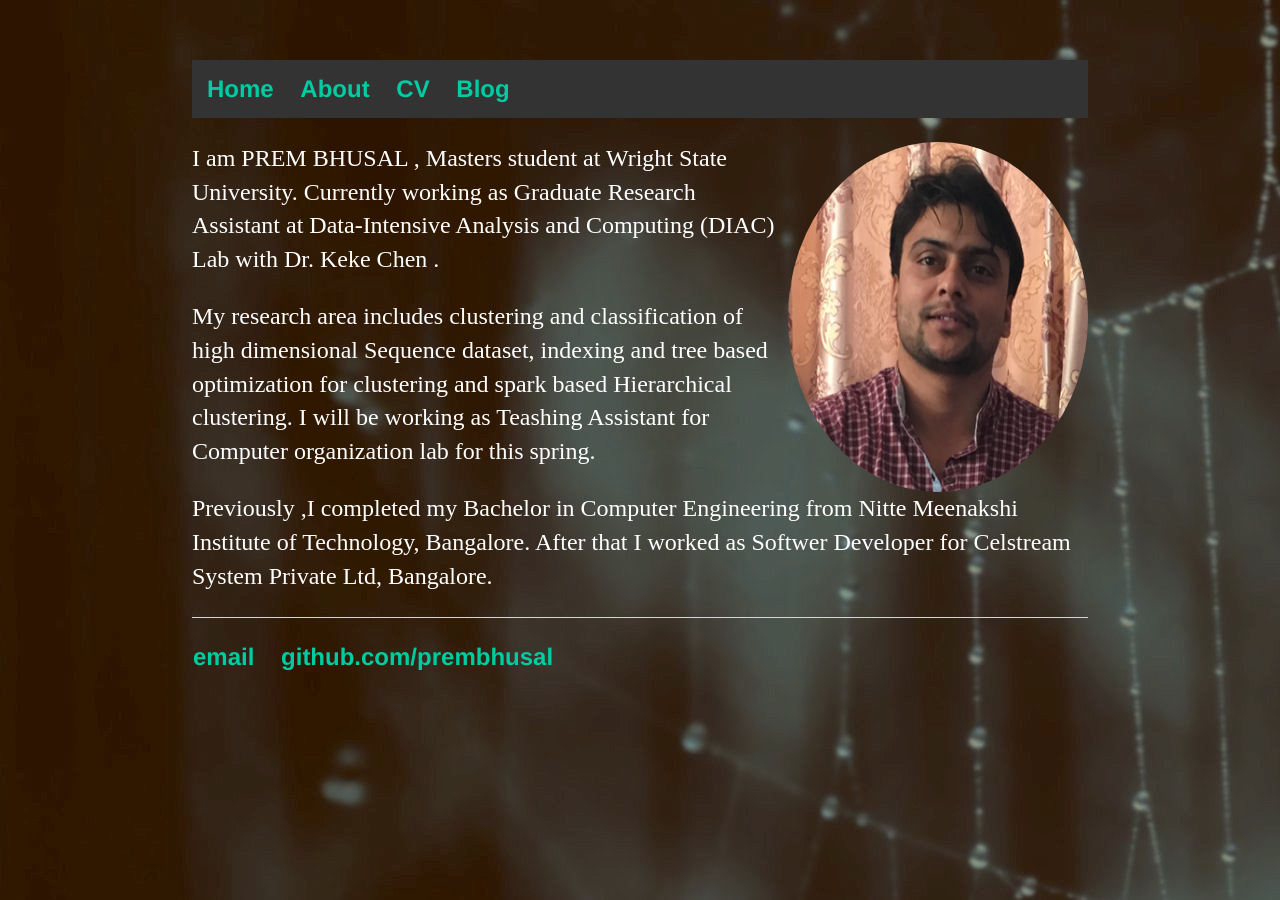
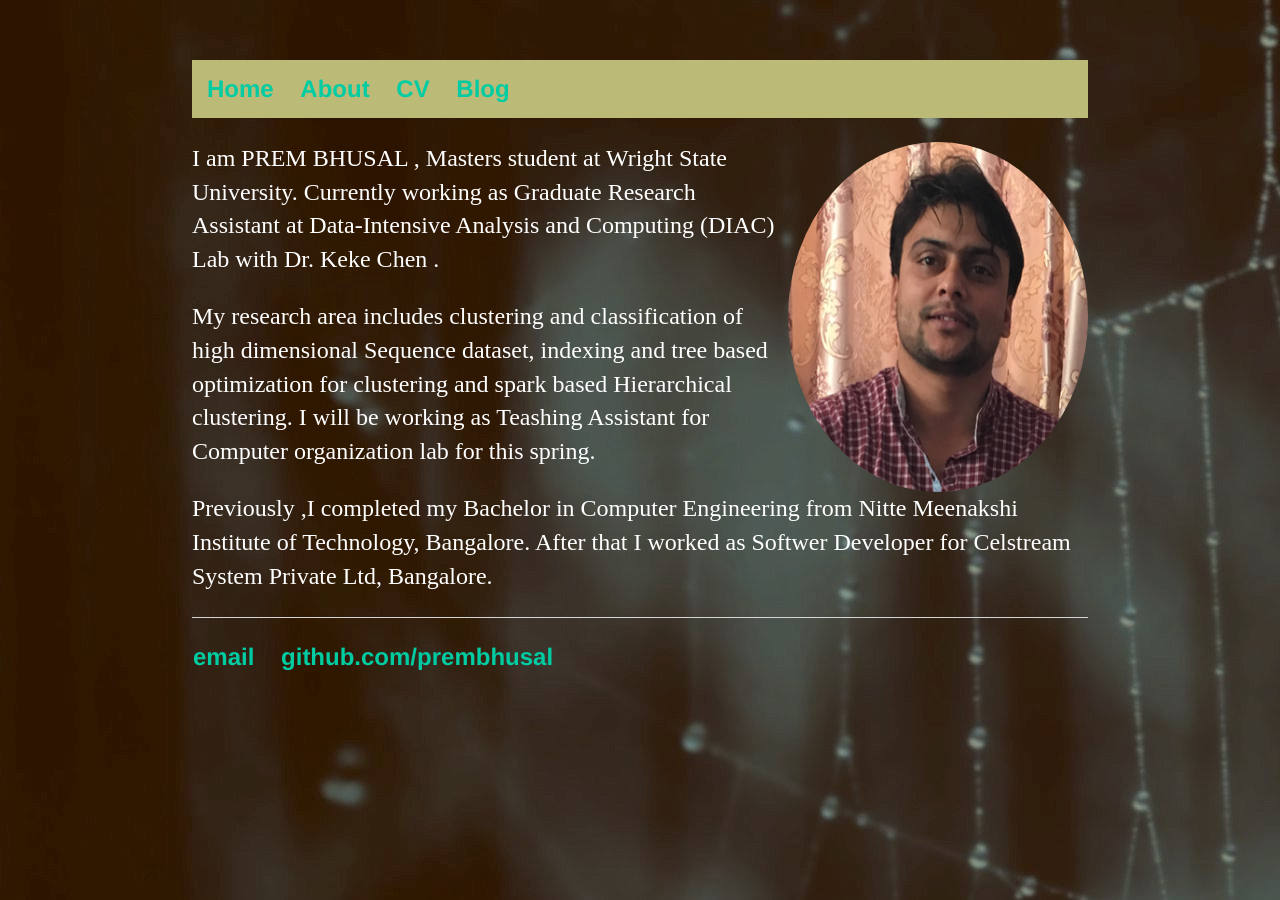
Before and after one commit to prembhusal/prembhusalWebsite, a Jekyll site: the page built from index.html, in a window 1280 px wide. Built offline with Jekyll 4.4.1, drawn with Linux system fonts in a browser that asks for light colours.

Commit message:
Update main.css

```diff
--- a/css/main.css
+++ b/css/main.css
@@ -9,7 +9,7 @@ nav ul {
     font-weight: bold;
     font-size: 1.5em;
     color: #00cca3;
-    background-color: #333;
+    background-color: #bbbb77;
     padding: 15px 15px;
 }
 footer ul {
```
